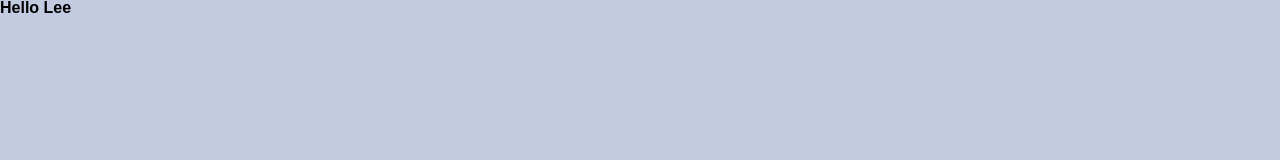
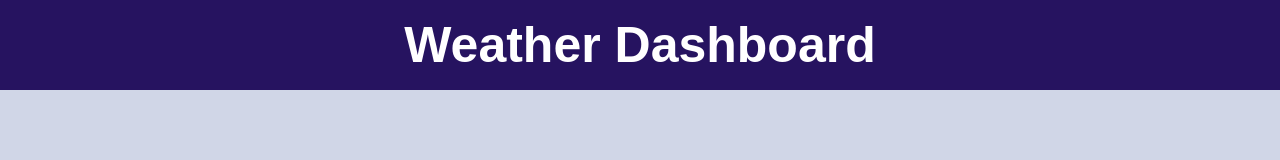
Before and after one commit to leesochay/weather-dashboard-challenge, a plain HTML site: page index.html in a window 1280 px wide. Drawn offline with Linux system fonts and the light colour scheme.

Commit message:
adding css for the header

```diff
--- a/assets/style.css
+++ b/assets/style.css
@@ -1,5 +1,5 @@
 :root {
-    --bg-color: #c3cbe1;
+    --bg-color: #d0d6e7;
    }
 
    /* The foundational CSS for the webpage */
@@ -14,3 +14,13 @@
    body {
        background-color: var(--bg-color);
    }
+
+/* Format the webpage header */
+header {
+	padding: 20px;
+	text-align: center;
+	background-color: #261360;
+    color: #ffffff;
+    font-size: 50px;
+	font-family: 'Arial', 'Ebrima', 'Lucida Console';
+}
--- a/index.html
+++ b/index.html
@@ -6,12 +6,12 @@
     <meta name="viewport" content="width=device-width, initial-scale=1.0">
     <link rel="stylesheet" href="./assets/reset.css">
     <link rel="stylesheet" href="./assets/style.css">
-    <title>My Weather</title>
+    <title>Weather Dashboard</title>
 </head>
 <body>
-    <section>
-        <h1>Hello Lee</h1>
-    </section>
+    <header id="wdheader">
+        <h1>Weather Dashboard</h1>
+    </header>
 </body>
 
 
```
